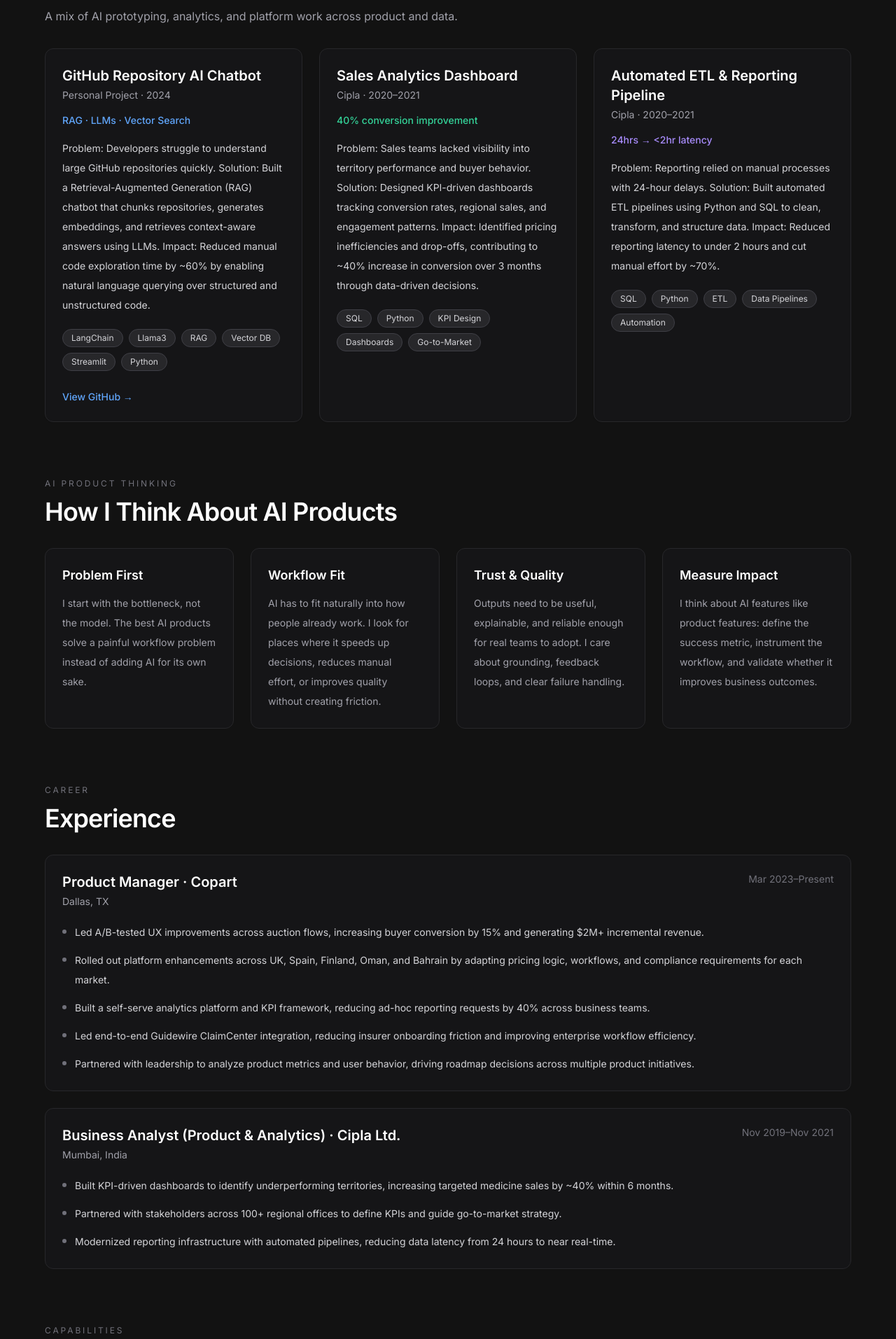
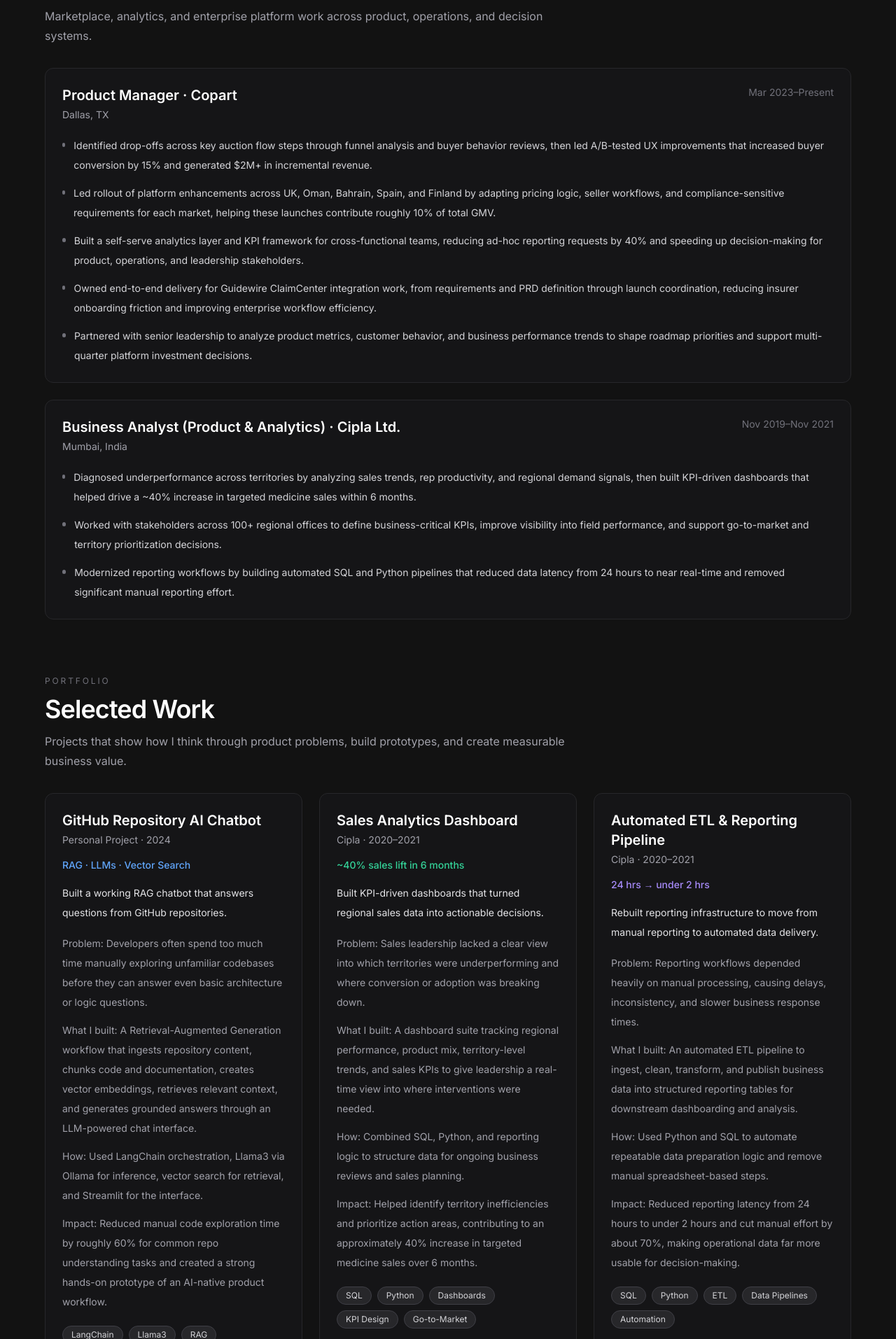
Before and after one commit to prithvi1811/portfolio, a Next.js app: page / in a window 1280 px wide. Shown: the part 2567-4480 px from the top of the page at 70% size. Built offline with nearby package versions, Linux system fonts and the light colour scheme.

Commit message:
Strengthen portfolio content and reorder sections

```diff
--- a/src/components/Resume.tsx
+++ b/src/components/Resume.tsx
@@ -1,4 +1,31 @@
 import Link from "next/link";
+
+const experience = [
+  {
+    company: "Copart",
+    role: "Product Manager",
+    location: "Dallas, TX",
+    period: "Mar 2023–Present",
+    bullets: [
+      "Identified drop-offs across key auction flow steps through funnel analysis and buyer behavior reviews, then led A/B-tested UX improvements that increased buyer conversion by 15% and generated $2M+ in incremental revenue.",
+      "Led rollout of platform enhancements across UK, Oman, Bahrain, Spain, and Finland by adapting pricing logic, seller workflows, and compliance-sensitive requirements for each market, helping these launches contribute roughly 10% of total GMV.",
+      "Built a self-serve analytics layer and KPI framework for cross-functional teams, reducing ad-hoc reporting requests by 40% and speeding up decision-making for product, operations, and leadership stakeholders.",
+      "Owned end-to-end delivery for Guidewire ClaimCenter integration work, from requirements and PRD definition through launch coordination, reducing insurer onboarding friction and improving enterprise workflow efficiency.",
+      "Partnered with senior leadership to analyze product metrics, customer behavior, and business performance trends to shape roadmap priorities and support multi-quarter platform investment decisions.",
+    ],
+  },
+  {
+    company: "Cipla Ltd.",
+    role: "Business Analyst (Product & Analytics)",
+    location: "Mumbai, India",
+    period: "Nov 2019–Nov 2021",
+    bullets: [
+      "Diagnosed underperformance across territories by analyzing sales trends, rep productivity, and regional demand signals, then built KPI-driven dashboards that helped drive a ~40% increase in targeted medicine sales within 6 months.",
+      "Worked with stakeholders across 100+ regional offices to define business-critical KPIs, improve visibility into field performance, and support go-to-market and territory prioritization decisions.",
+      "Modernized reporting workflows by building automated SQL and Python pipelines that reduced data latency from 24 hours to near real-time and removed significant manual reporting effort.",
+    ],
+  },
+];
 
 const selectedWork = [
   {
@@ -6,77 +33,70 @@
     period: "Personal Project · 2024",
     metric: "RAG · LLMs · Vector Search",
     metricColor: "text-blue-400",
-    description:
-      "Problem: Developers struggle to understand large GitHub repositories quickly.\n\nSolution: Built a Retrieval-Augmented Generation (RAG) chatbot that chunks repositories, generates embeddings, and retrieves context-aware answers using LLMs.\n\nImpact: Reduced manual code exploration time by ~60% by enabling natural language querying over structured and unstructured code.",
-    tags: ["LangChain", "Llama3", "RAG", "Vector DB", "Streamlit", "Python"],
+    summary:
+      "Built a working RAG chatbot that answers questions from GitHub repositories.",
+    details: [
+      "Problem: Developers often spend too much time manually exploring unfamiliar codebases before they can answer even basic architecture or logic questions.",
+      "What I built: A Retrieval-Augmented Generation workflow that ingests repository content, chunks code and documentation, creates vector embeddings, retrieves relevant context, and generates grounded answers through an LLM-powered chat interface.",
+      "How: Used LangChain orchestration, Llama3 via Ollama for inference, vector search for retrieval, and Streamlit for the interface.",
+      "Impact: Reduced manual code exploration time by roughly 60% for common repo understanding tasks and created a strong hands-on prototype of an AI-native product workflow.",
+    ],
+    tags: ["LangChain", "Llama3", "RAG", "Vector Search", "Streamlit", "Python"],
     link: "https://github.com/prithvi1811/github-repo-ai-chatbot",
+    linkLabel: "View GitHub",
   },
   {
     title: "Sales Analytics Dashboard",
     period: "Cipla · 2020–2021",
-    metric: "40% conversion improvement",
+    metric: "~40% sales lift in 6 months",
     metricColor: "text-emerald-400",
-    description:
-      "Problem: Sales teams lacked visibility into territory performance and buyer behavior.\n\nSolution: Designed KPI-driven dashboards tracking conversion rates, regional sales, and engagement patterns.\n\nImpact: Identified pricing inefficiencies and drop-offs, contributing to ~40% increase in conversion over 3 months through data-driven decisions.",
-    tags: ["SQL", "Python", "KPI Design", "Dashboards", "Go-to-Market"],
+    summary:
+      "Built KPI-driven dashboards that turned regional sales data into actionable decisions.",
+    details: [
+      "Problem: Sales leadership lacked a clear view into which territories were underperforming and where conversion or adoption was breaking down.",
+      "What I built: A dashboard suite tracking regional performance, product mix, territory-level trends, and sales KPIs to give leadership a real-time view into where interventions were needed.",
+      "How: Combined SQL, Python, and reporting logic to structure data for ongoing business reviews and sales planning.",
+      "Impact: Helped identify territory inefficiencies and prioritize action areas, contributing to an approximately 40% increase in targeted medicine sales over 6 months.",
+    ],
+    tags: ["SQL", "Python", "Dashboards", "KPI Design", "Go-to-Market"],
   },
   {
     title: "Automated ETL & Reporting Pipeline",
     period: "Cipla · 2020–2021",
-    metric: "24hrs → <2hr latency",
+    metric: "24 hrs → under 2 hrs",
     metricColor: "text-violet-400",
-    description:
-      "Problem: Reporting relied on manual processes with 24-hour delays.\n\nSolution: Built automated ETL pipelines using Python and SQL to clean, transform, and structure data.\n\nImpact: Reduced reporting latency to under 2 hours and cut manual effort by ~70%.",
+    summary:
+      "Rebuilt reporting infrastructure to move from manual reporting to automated data delivery.",
+    details: [
+      "Problem: Reporting workflows depended heavily on manual processing, causing delays, inconsistency, and slower business response times.",
+      "What I built: An automated ETL pipeline to ingest, clean, transform, and publish business data into structured reporting tables for downstream dashboarding and analysis.",
+      "How: Used Python and SQL to automate repeatable data preparation logic and remove manual spreadsheet-based steps.",
+      "Impact: Reduced reporting latency from 24 hours to under 2 hours and cut manual effort by about 70%, making operational data far more usable for decision-making.",
+    ],
     tags: ["SQL", "Python", "ETL", "Data Pipelines", "Automation"],
   },
 ];
+
 const aiCards = [
   {
     title: "Problem First",
     description:
-      "I start with the bottleneck, not the model. The best AI products solve a painful workflow problem instead of adding AI for its own sake.",
+      "I start with the user bottleneck, not the model. The strongest AI products solve a real workflow problem instead of adding AI for novelty.",
   },
   {
     title: "Workflow Fit",
     description:
-      "AI has to fit naturally into how people already work. I look for places where it speeds up decisions, reduces manual effort, or improves quality without creating friction.",
+      "I look for places where AI can reduce friction, speed up decisions, or remove repetitive work without forcing people into a totally new process.",
   },
   {
     title: "Trust & Quality",
     description:
-      "Outputs need to be useful, explainable, and reliable enough for real teams to adopt. I care about grounding, feedback loops, and clear failure handling.",
+      "AI output only matters if users can rely on it. I care about grounding, retrieval quality, failure handling, and making outputs usable in real-world decisions.",
   },
   {
     title: "Measure Impact",
     description:
-      "I think about AI features like product features: define the success metric, instrument the workflow, and validate whether it improves business outcomes.",
-  },
-];
-
-const experience = [
-  {
-    company: "Copart",
-    role: "Product Manager",
-    location: "Dallas, TX",
-    period: "Mar 2023–Present",
-bullets: [
-  "Led A/B-tested UX improvements across auction flows, increasing buyer conversion by 15% and generating $2M+ incremental revenue.",
-  "Rolled out platform enhancements across UK, Spain, Finland, Oman, and Bahrain by adapting pricing logic, workflows, and compliance requirements for each market.",
-  "Built a self-serve analytics platform and KPI framework, reducing ad-hoc reporting requests by 40% across business teams.",
-  "Led end-to-end Guidewire ClaimCenter integration, reducing insurer onboarding friction and improving enterprise workflow efficiency.",
-  "Partnered with leadership to analyze product metrics and user behavior, driving roadmap decisions across multiple product initiatives.",
-],
-  },
-  {
-    company: "Cipla Ltd.",
-    role: "Business Analyst (Product & Analytics)",
-    location: "Mumbai, India",
-    period: "Nov 2019–Nov 2021",
-bullets: [
-  "Built KPI-driven dashboards to identify underperforming territories, increasing targeted medicine sales by ~40% within 6 months.",
-  "Partnered with stakeholders across 100+ regional offices to define KPIs and guide go-to-market strategy.",
-  "Modernized reporting infrastructure with automated pipelines, reducing data latency from 24 hours to near real-time.",
-],
+      "I treat AI like any product investment: define the success metric, instrument the experience, and validate whether the system actually improves business outcomes.",
   },
 ];
 
@@ -159,89 +179,16 @@
       <div className="mx-auto max-w-6xl space-y-20">
         <div>
           <SectionTitle
-            eyebrow="Portfolio"
-            title="Selected Work"
-            description="A mix of AI prototyping, analytics, and platform work across product and data."
+            eyebrow="Career"
+            title="Experience"
+            description="Marketplace, analytics, and enterprise platform work across product, operations, and decision systems."
           />
-
-          <div className="grid gap-6 lg:grid-cols-3">
-            {selectedWork.map((project) => (
-              <div
-                key={project.title}
-                className="rounded-xl border border-zinc-800 bg-zinc-900/70 p-6 shadow-sm"
-              >
-                <div className="flex items-start justify-between gap-4">
-                  <div>
-                    <h3 className="text-xl font-semibold text-white">{project.title}</h3>
-                    <p className="mt-1 text-sm text-zinc-400">{project.period}</p>
-                  </div>
-                </div>
-
-                <p className={`mt-4 text-sm font-medium ${project.metricColor}`}>
-                  {project.metric}
-                </p>
-
-                <p className="mt-4 text-sm leading-7 text-zinc-300">
-                  {project.description}
-                </p>
-
-                <div className="mt-5 flex flex-wrap gap-2">
-                  {project.tags.map((tag) => (
-                    <span
-                      key={tag}
-                      className="rounded-full border border-zinc-700 bg-zinc-800 px-3 py-1 text-xs text-zinc-300"
-                    >
-                      {tag}
-                    </span>
-                  ))}
-                </div>
-
-                {project.link ? (
-                  <div className="mt-6">
-                    <Link
-                      href={project.link}
-                      target="_blank"
-                      rel="noreferrer"
-                      className="text-sm font-medium text-blue-400 transition hover:text-blue-300"
-                    >
-                      View GitHub →
-                    </Link>
-                  </div>
-                ) : null}
-              </div>
-            ))}
-          </div>
-        </div>
-
-        <div>
-          <SectionTitle
-            eyebrow="AI Product Thinking"
-            title="How I Think About AI Products"
-          />
-
-          <div className="grid gap-6 sm:grid-cols-2 xl:grid-cols-4">
-            {aiCards.map((card) => (
-              <div
-                key={card.title}
-                className="rounded-xl border border-zinc-800 bg-zinc-900/70 p-6"
-              >
-                <h3 className="text-lg font-semibold text-white">{card.title}</h3>
-                <p className="mt-3 text-sm leading-7 text-zinc-400">
-                  {card.description}
-                </p>
-              </div>
-            ))}
-          </div>
-        </div>
-
-        <div>
-          <SectionTitle eyebrow="Career" title="Experience" />
 
           <div className="space-y-6">
             {experience.map((item) => (
               <div
                 key={`${item.company}-${item.role}`}
-                className="rounded-xl border border-zinc-800 bg-zinc-900/70 p-6"
+                className="rounded-xl border border-zinc-800 bg-zinc-900/70 p-6 transition hover:border-zinc-700"
               >
                 <div className="flex flex-col gap-2 sm:flex-row sm:items-start sm:justify-between">
                   <div>
@@ -267,13 +214,94 @@
         </div>
 
         <div>
+          <SectionTitle
+            eyebrow="Portfolio"
+            title="Selected Work"
+            description="Projects that show how I think through product problems, build prototypes, and create measurable business value."
+          />
+
+          <div className="grid gap-6 lg:grid-cols-3">
+            {selectedWork.map((project) => (
+              <div
+                key={project.title}
+                className="rounded-xl border border-zinc-800 bg-zinc-900/70 p-6 shadow-sm transition hover:border-zinc-700"
+              >
+                <div>
+                  <h3 className="text-xl font-semibold text-white">{project.title}</h3>
+                  <p className="mt-1 text-sm text-zinc-400">{project.period}</p>
+                </div>
+
+                <p className={`mt-4 text-sm font-medium ${project.metricColor}`}>
+                  {project.metric}
+                </p>
+
+                <p className="mt-4 text-sm leading-7 text-zinc-200">
+                  {project.summary}
+                </p>
+
+                <div className="mt-4 space-y-3 text-sm leading-7 text-zinc-400">
+                  {project.details.map((detail) => (
+                    <p key={detail}>{detail}</p>
+                  ))}
+                </div>
+
+                <div className="mt-5 flex flex-wrap gap-2">
+                  {project.tags.map((tag) => (
+                    <span
+                      key={tag}
+                      className="rounded-full border border-zinc-700 bg-zinc-800 px-3 py-1 text-xs text-zinc-300"
+                    >
+                      {tag}
+                    </span>
+                  ))}
+                </div>
+
+                {project.link ? (
+                  <div className="mt-6">
+                    <Link
+                      href={project.link}
+                      target="_blank"
+                      rel="noreferrer"
+                      className="text-sm font-medium text-blue-400 transition hover:text-blue-300"
+                    >
+                      {project.linkLabel} →
+                    </Link>
+                  </div>
+                ) : null}
+              </div>
+            ))}
+          </div>
+        </div>
+
+        <div>
+          <SectionTitle
+            eyebrow="AI Product Thinking"
+            title="How I Think About AI Products"
+          />
+
+          <div className="grid gap-6 sm:grid-cols-2 xl:grid-cols-4">
+            {aiCards.map((card) => (
+              <div
+                key={card.title}
+                className="rounded-xl border border-zinc-800 bg-zinc-900/70 p-6 transition hover:border-zinc-700"
+              >
+                <h3 className="text-lg font-semibold text-white">{card.title}</h3>
+                <p className="mt-3 text-sm leading-7 text-zinc-400">
+                  {card.description}
+                </p>
+              </div>
+            ))}
+          </div>
+        </div>
+
+        <div>
           <SectionTitle eyebrow="Capabilities" title="Skills" />
 
           <div className="grid gap-6 md:grid-cols-3">
             {skillColumns.map((column) => (
               <div
                 key={column.title}
-                className="rounded-xl border border-zinc-800 bg-zinc-900/70 p-6"
+                className="rounded-xl border border-zinc-800 bg-zinc-900/70 p-6 transition hover:border-zinc-700"
               >
                 <h3 className="text-lg font-semibold text-white">{column.title}</h3>
                 <ul className="mt-4 space-y-3 text-sm text-zinc-300">
@@ -293,7 +321,7 @@
             {education.map((item) => (
               <div
                 key={item.school}
-                className="rounded-xl border border-zinc-800 bg-zinc-900/70 p-6"
+                className="rounded-xl border border-zinc-800 bg-zinc-900/70 p-6 transition hover:border-zinc-700"
               >
                 <h3 className="text-lg font-semibold text-white">{item.school}</h3>
                 <p className="mt-2 text-sm text-zinc-300">{item.degree}</p>
```
